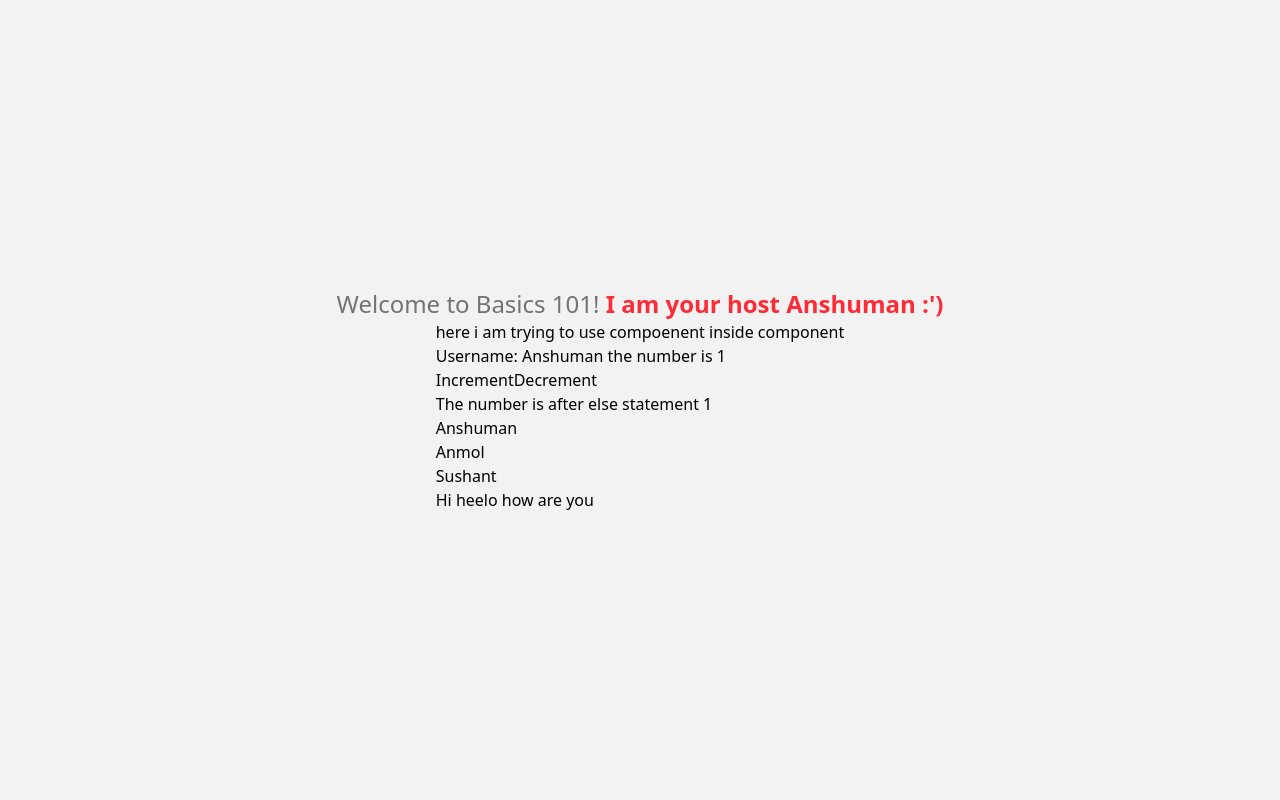
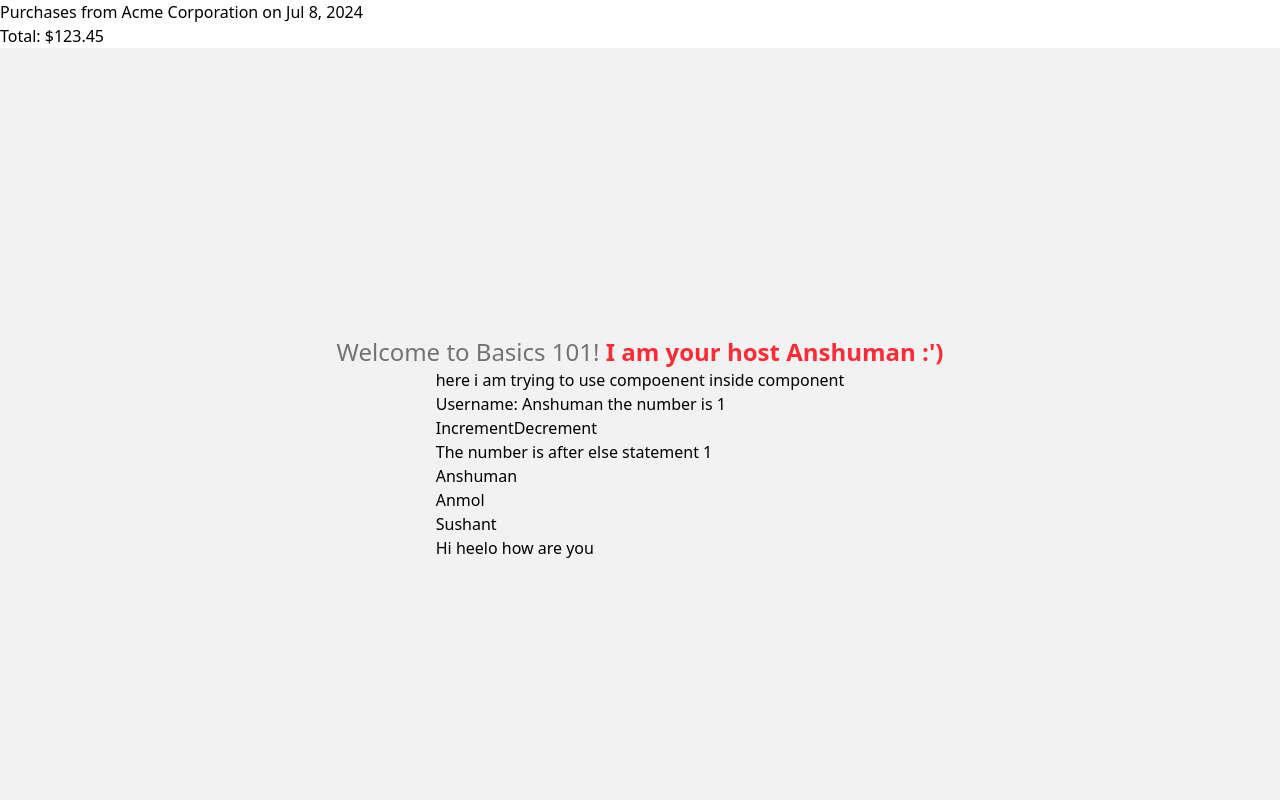
Before and after one commit to Anshuman1313/Angularbasics-101, an Angular app: page / in a window 1280 px wide. Shown: the top 800 px of the page. Built offline with nearby package versions, Linux system fonts and the light colour scheme.

Commit message:
Pipes Intro
Pipes Intro the inbuilt pipes

```diff
--- a/src/app/app.html
+++ b/src/app/app.html
@@ -1,4 +1,4 @@
-<router-outlet></router-outlet>
+<app-pipes/>
 <main class="h-screen w-full bg-black/5 flex flex-col font-sans justify-center items-center ">
   <h1 class="text-2xl text-neutral-500 ">Welcome to Basics 101!
     <span class="text-red-500 font-semibold">I am your host {{name}} :')</span>
@@ -8,3 +8,4 @@
 
 </main>
 <app-arrayfn occupation="React dev"/>
+<router-outlet></router-outlet>
--- a/src/app/app.ts
+++ b/src/app/app.ts
@@ -1,3 +1,4 @@
+import { CurrencyPipe, DatePipe, TitleCasePipe } from '@angular/common';
 import { Component, signal, input } from '@angular/core';
 import { RouterOutlet, RouterLinkWithHref } from '@angular/router';
 import gsap from 'gsap';
@@ -108,12 +109,32 @@ export class User {
   }
 
 }
+@Component({
+  selector: 'app-pipes',
+  imports: [CurrencyPipe, DatePipe, TitleCasePipe],
+  template: `
+    <main>
+       <!-- Transform the company name to title-case and
+       transform the purchasedOn date to a locale-formatted string -->
+<h1>Purchases from {{ company | titlecase }} on {{ purchasedOn | date | titlecase }}</h1>
+	    <!-- Transform the amount to a currency-formatted string -->
+      <p>Total: {{ amount | currency }}</p>
+    </main>
+  `,
+})
+export class ShoppingCartComponent {
+  amount = 123.45;
+  company = 'acme corporation';
+  purchasedOn = '2024-07-08';
+}
+
+
 
 @Component({
   selector: 'app-root',
   templateUrl: './app.html',
   styleUrl: './app.css',
-  imports: [User, Arrayfn, RouterOutlet]
+  imports: [User, Arrayfn, RouterOutlet,ShoppingCartComponent]
 })
 export class App {
   name = 'Anshuman';
```
